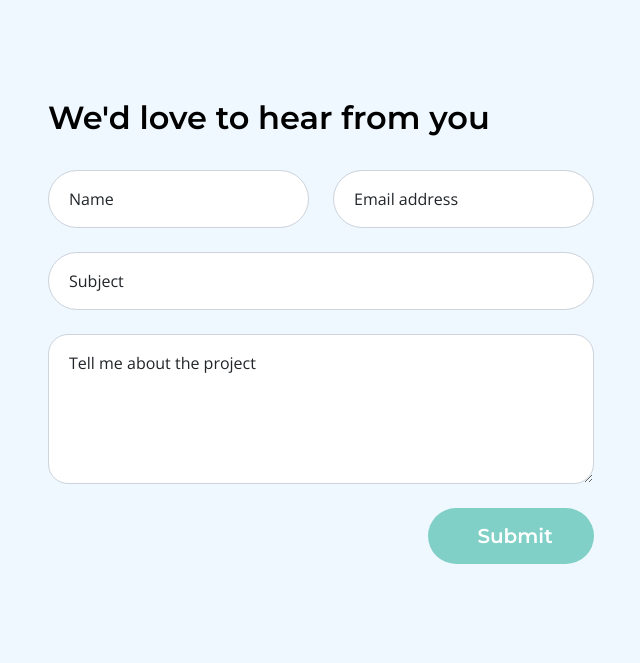
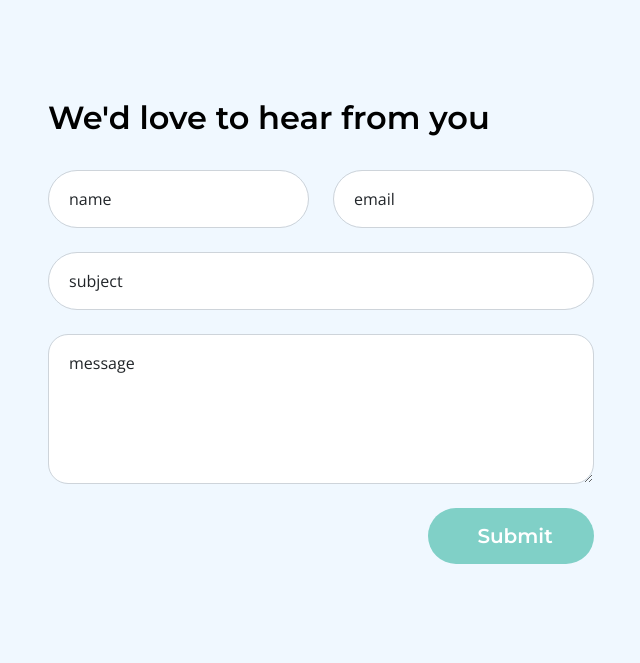
Before and after one commit to sankar2611/Student-Performance-and-Career-path-analysis-, a Flask app: page /contact in a window 1280 px wide. Shown: the part 279-942 px from the top of the page, without its empty margins (34-674 px from the left). Run offline with Flask 3, Linux system fonts and the light colour scheme; some libraries are stand-ins or nearby versions.

Commit message:
Created Database and connect contact.html

```diff
--- a/app.py
+++ b/app.py
@@ -15,5 +15,30 @@ def contact():
 def job():
     return render_template("job.html")
 
+
+
+
+from flask import Flask, request, redirect, url_for, render_template
+import db  # Assuming db.py contains your database functions
+
+
+
+@app.route('/submit_contact', methods=['POST'])
+def submit_contact():
+    name = request.form['name']
+    email = request.form['email']
+    subject = request.form['subject']
+    message = request.form['message']
+
+    # Insert into the database using SQL Server
+    db.insert_contact(name, email, subject, message)
+
+    # Redirect or render a success page
+    return redirect(url_for('contact'))
+
+@app.route('/test', methods=['GET'])
+def test():
+    return 'Test page is working!'
+
 if __name__ ==  "__main__":
     app.run(debug=True)
--- a/templates/contact.html
+++ b/templates/contact.html
@@ -105,39 +105,39 @@ https://templatemo.com/tm-590-topic-listing
                     </div>
 
                     <div class="col-lg-6 col-12">
-                        <form action="#" method="post" class="custom-form contact-form" role="form">
+                        <form action="/submit_contact" method="post" class="custom-form contact-form" role="form">
                             <div class="row">
                                 <div class="col-lg-6 col-md-6 col-12">
                                     <div class="form-floating">
-                                        <input type="text" name="name" id="name" class="form-control" placeholder="Name"
+                                        <input type="text" name="name" id="name" class="form-control" placeholder="name"
                                             required="">
 
-                                        <label for="floatingInput">Name</label>
+                                        <label for="floatingInput">name</label>
                                     </div>
                                 </div>
 
                                 <div class="col-lg-6 col-md-6 col-12">
                                     <div class="form-floating">
                                         <input type="email" name="email" id="email" pattern="[^ @]*@[^ @]*"
-                                            class="form-control" placeholder="Email address" required="">
+                                            class="form-control" placeholder="email" required="">
 
-                                        <label for="floatingInput">Email address</label>
+                                        <label for="floatingInput">email</label>
                                     </div>
                                 </div>
 
                                 <div class="col-lg-12 col-12">
                                     <div class="form-floating">
                                         <input type="text" name="subject" id="name" class="form-control"
-                                            placeholder="Name" required="">
+                                            placeholder="subject" required="">
 
-                                        <label for="floatingInput">Subject</label>
+                                        <label for="floatingInput">subject</label>
                                     </div>
 
                                     <div class="form-floating">
                                         <textarea class="form-control" id="message" name="message"
-                                            placeholder="Tell me about the project"></textarea>
+                                            placeholder="message"></textarea>
 
-                                        <label for="floatingTextarea">Tell me about the project</label>
+                                        <label for="floatingTextarea">message</label>
                                     </div>
                                 </div>
 
```
Also changed, not shown: db.py (added, +24 -0 lines).
